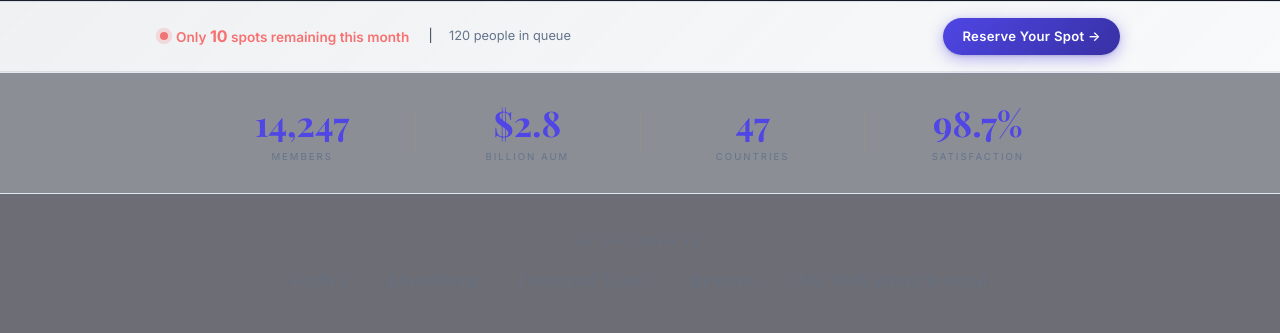
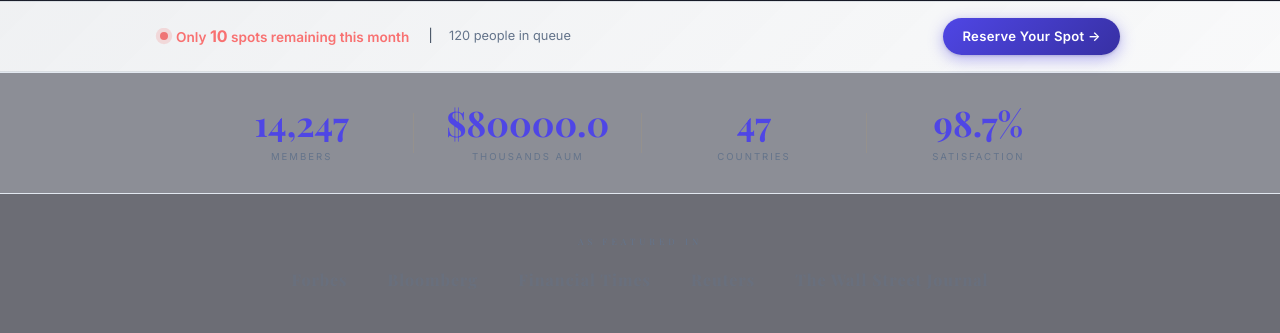
Before and after one commit to EmmanuelAdesina/MonarchApp, a Flask app: page / in a window 1280 px wide. Shown: the part 852-1185 px from the top of the page. Run offline with Flask 3, Linux system fonts and the light colour scheme; data that the repository does not hold is empty; some web fonts are replaced.

Commit message:
Update AUM display from 2.8 Billion to 80,000 Thousands

```diff
--- a/templates/index.html
+++ b/templates/index.html
@@ -95,8 +95,8 @@
       </div>
       <div class="trust-divider"></div>
       <div class="trust-stat">
-        <span class="trust-num" data-target="2.8">$2.8</span>
-        <span class="trust-label">Billion AUM</span>
+        <span class="trust-num" data-target="80000">$80,000</span>
+        <span class="trust-label">Thousands AUM</span>
       </div>
       <div class="trust-divider"></div>
       <div class="trust-stat">
```
